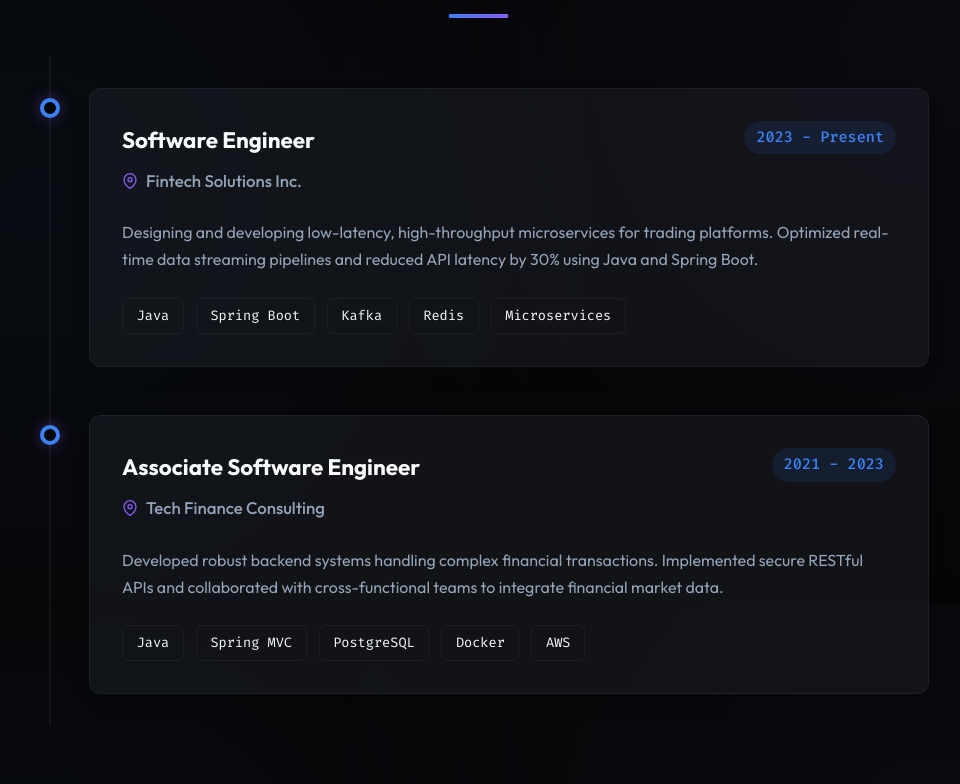
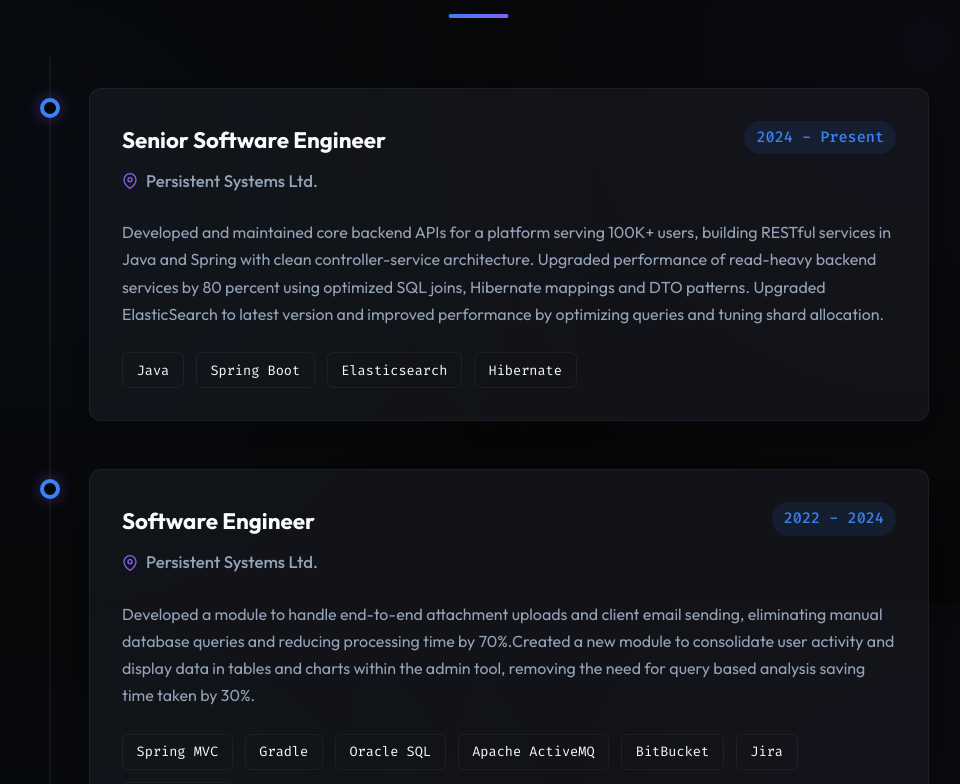
Before and after one commit to adz-313/portfolio, a React (Vite) app: page / in a window 1280 px wide. Shown: the part 1796-2580 px from the top of the page, without its empty margins (161-1121 px from the left). Built offline with nearby package versions, Linux system fonts and the light colour scheme.

Commit message:
Updating data files

```diff
--- a/src/data/aboutData.jsx
+++ b/src/data/aboutData.jsx
@@ -4,7 +4,7 @@
   title: "About Me",
   leadText: (
     <>
-      I am a Software Engineer with <span className="highlight-text">around 2 years of experience</span> crafting robust backend systems and elegant software solutions.
+      I am a Software Engineer with <span className="highlight-text">more than 3 years of experience</span> crafting robust backend systems and elegant software solutions.
     </>
   ),
   paragraphs: [
@@ -27,24 +27,24 @@
     {
       text: "Backend Specialist",
       icon: (
-        <svg xmlns="http://www.w3.org/2000/svg" width="24" height="24" viewBox="0 0 24 24" fill="none" stroke="currentColor" strokeWidth="2" strokeLinecap="round" strokeLinejoin="round"><polyline points="16 18 22 12 16 6"/><polyline points="8 6 2 12 8 18"/></svg>
+        <svg xmlns="http://www.w3.org/2000/svg" width="24" height="24" viewBox="0 0 24 24" fill="none" stroke="currentColor" strokeWidth="2" strokeLinecap="round" strokeLinejoin="round"><polyline points="16 18 22 12 16 6" /><polyline points="8 6 2 12 8 18" /></svg>
       )
     },
     {
       text: "Microservices",
       icon: (
-        <svg xmlns="http://www.w3.org/2000/svg" width="24" height="24" viewBox="0 0 24 24" fill="none" stroke="currentColor" strokeWidth="2" strokeLinecap="round" strokeLinejoin="round"><rect x="2" y="2" width="20" height="8" rx="2" ry="2"/><rect x="2" y="14" width="20" height="8" rx="2" ry="2"/><line x1="6" y1="6" x2="6.01" y2="6"/><line x1="6" y1="18" x2="6.01" y2="18"/></svg>
+        <svg xmlns="http://www.w3.org/2000/svg" width="24" height="24" viewBox="0 0 24 24" fill="none" stroke="currentColor" strokeWidth="2" strokeLinecap="round" strokeLinejoin="round"><rect x="2" y="2" width="20" height="8" rx="2" ry="2" /><rect x="2" y="14" width="20" height="8" rx="2" ry="2" /><line x1="6" y1="6" x2="6.01" y2="6" /><line x1="6" y1="18" x2="6.01" y2="18" /></svg>
       )
     },
     {
       text: "Fintech Enthusiast",
       icon: (
-        <svg xmlns="http://www.w3.org/2000/svg" width="24" height="24" viewBox="0 0 24 24" fill="none" stroke="currentColor" strokeWidth="2" strokeLinecap="round" strokeLinejoin="round"><line x1="12" y1="1" x2="12" y2="23"/><path d="M17 5H9.5a3.5 3.5 0 0 0 0 7h5a3.5 3.5 0 0 1 0 7H6"/></svg>
+        <svg xmlns="http://www.w3.org/2000/svg" width="24" height="24" viewBox="0 0 24 24" fill="none" stroke="currentColor" strokeWidth="2" strokeLinecap="round" strokeLinejoin="round"><line x1="12" y1="1" x2="12" y2="23" /><path d="M17 5H9.5a3.5 3.5 0 0 0 0 7h5a3.5 3.5 0 0 1 0 7H6" /></svg>
       )
     }
   ],
   stats: [
-    { number: "2+", label: "Years of\nExperience" },
+    { number: "3+", label: "Years of\nExperience" },
     { number: "10+", label: "Projects\nCompleted" },
     { number: "5+", label: "Microservices\nDeployed" }
   ]
--- a/src/data/experienceData.js
+++ b/src/data/experienceData.js
@@ -3,19 +3,19 @@
   experiences: [
     {
       id: 1,
-      role: "Software Engineer",
-      company: "Fintech Solutions Inc.",
-      period: "2023 - Present",
-      description: "Designing and developing low-latency, high-throughput microservices for trading platforms. Optimized real-time data streaming pipelines and reduced API latency by 30% using Java and Spring Boot.",
-      technologies: ["Java", "Spring Boot", "Kafka", "Redis", "Microservices"]
+      role: "Senior Software Engineer",
+      company: "Persistent Systems Ltd.",
+      period: "2024 - Present",
+      description: ["Developed and maintained core backend APIs for a platform serving 100K+ users, building RESTful services in Java and Spring with clean controller-service architecture. Upgraded performance of read-heavy backend services by 80 percent using optimized SQL joins, Hibernate mappings and DTO patterns. Upgraded ElasticSearch to latest version and improved performance by optimizing queries and tuning shard allocation."],
+      technologies: ["Java", "Spring Boot", "Elasticsearch", "Hibernate"]
     },
     {
       id: 2,
-      role: "Associate Software Engineer",
-      company: "Tech Finance Consulting",
-      period: "2021 - 2023",
-      description: "Developed robust backend systems handling complex financial transactions. Implemented secure RESTful APIs and collaborated with cross-functional teams to integrate financial market data.",
-      technologies: ["Java", "Spring MVC", "PostgreSQL", "Docker", "AWS"]
+      role: "Software Engineer",
+      company: "Persistent Systems Ltd.",
+      period: "2022 - 2024",
+      description: ["Developed a module to handle end-to-end attachment uploads and client email sending, eliminating manual database queries and reducing processing time by 70%.", "Created a new module to consolidate user activity and display data in tables and charts within the admin tool, removing the need for query based analysis saving time taken by 30%."],
+      technologies: ["Spring MVC", "Gradle", "Oracle SQL", "Apache ActiveMQ", "BitBucket", "Jira", "Confluence"]
     }
   ]
 };
--- a/src/data/heroData.js
+++ b/src/data/heroData.js
@@ -8,7 +8,7 @@
   links: {
     projects: "#projects",
     resume: "/resume.pdf",
-    github: "https://github.com",
-    linkedin: "https://linkedin.com"
+    github: "https://github.com/adz-313",
+    linkedin: "https://www.linkedin.com/in/aditya-sawant-2000/"
   }
 };
```
Also changed, not shown: 1 other file (tests, documents, lock files or other folders).
